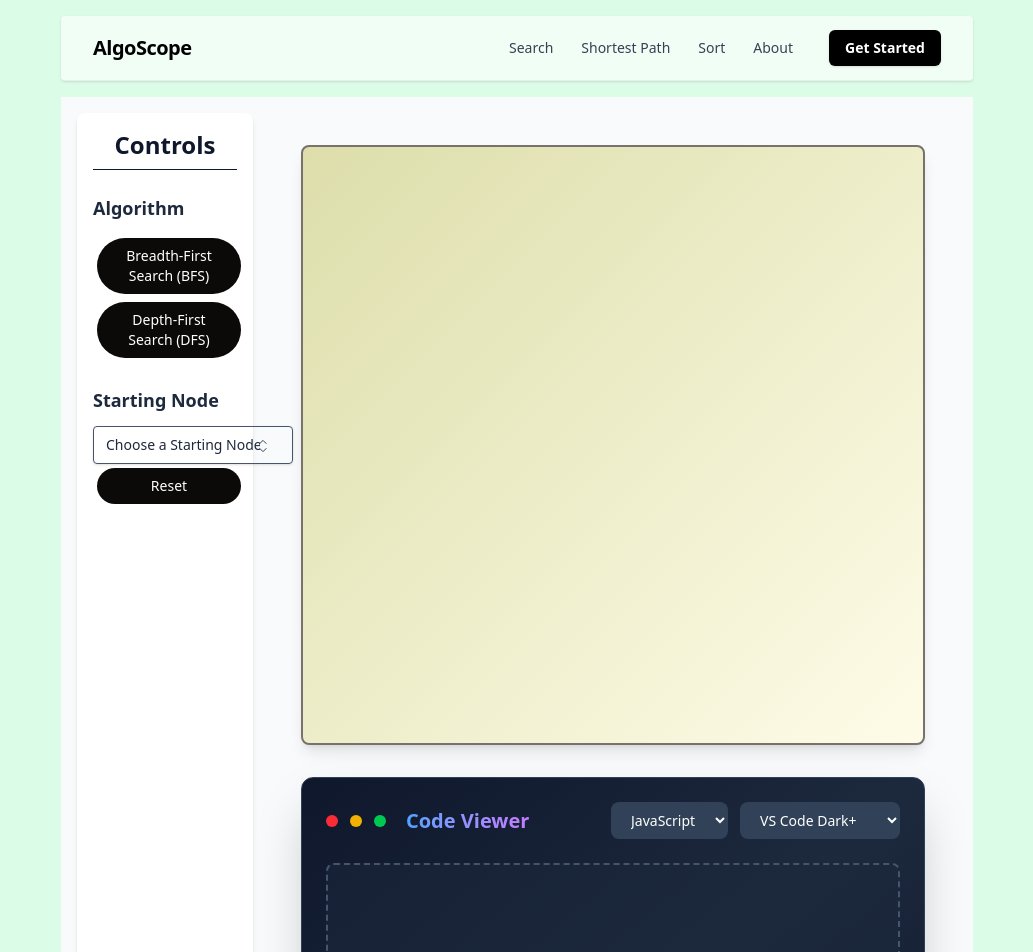
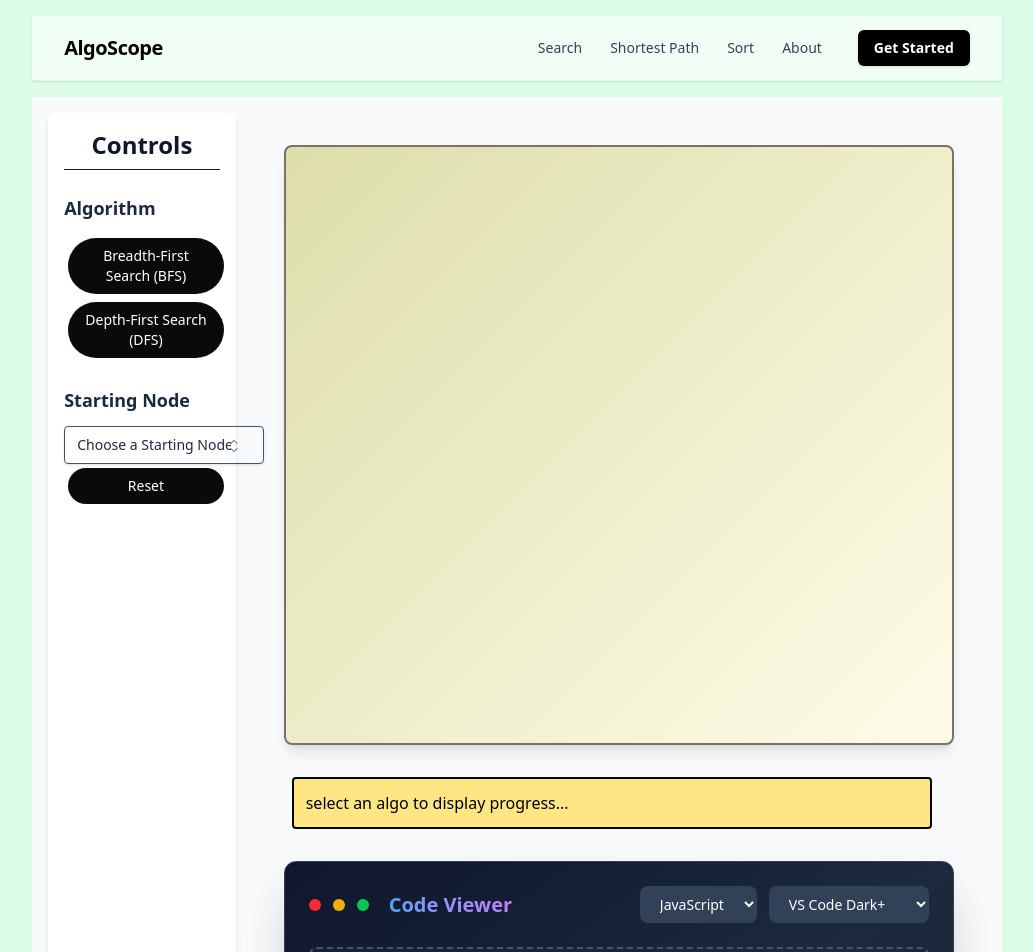
Before and after one commit to bim-adi/AlgoScope, a React (Vite) app: page /search in a window 1280 px wide. Shown: the top 952 px of the page, without its empty margins (123-1156 px from the left). Built offline with nearby package versions, Linux system fonts and the light colour scheme.

Commit message:
status-message-feat-add

```diff
--- /dev/null
+++ b/src/components/StatusDisplay.jsx
@@ -0,0 +1,13 @@
+import React from 'react'
+
+const StatusDisplay = ({ message }) => {
+  return (
+    <>
+    <div className='bg-amber-200 border-2 rounded w-[50vw] ml-10 p-3'>
+      <div>{message}</div>
+    </div>
+    </>
+  )
+}
+
+export default StatusDisplay
--- a/src/components/searchAlgo/CanvasSearching.jsx
+++ b/src/components/searchAlgo/CanvasSearching.jsx
@@ -1,10 +1,12 @@
-import React, { useEffect, useRef } from 'react'
+import React, { useEffect, useRef, useState } from 'react'
+import StatusDisplay from '../StatusDisplay'
 
 export const CanvasSearching = ({ algorithm, vertex }) => {
   const containerRef = useRef(null)
   const networkRef = useRef(null)
   const nodesRef = useRef(null)
   const edgesRef = useRef(null)
+  const [status, setStatus] = useState('select an algo to display progress...');
 
   // initialize network
   useEffect(() => {
@@ -78,7 +80,7 @@ export const CanvasSearching = ({ algorithm, vertex }) => {
           highlight: { background: '#8ABB6C', border: '#000000' },
         },
         font: {
-          size: 10,
+          size: 20,
           color: '#3E3F29',
           face: 'Arial',
           bold: true,
@@ -190,7 +192,8 @@ export const CanvasSearching = ({ algorithm, vertex }) => {
           color: { background: '#ff4136', border: '#000000' },
           size: 35,
         })
-
+        console.log(`node ${id} is visited.`);
+        setStatus(`node ${id} is visited.`);
         // Add pulsing effect
         setTimeout(() => {
           nodes.update({ id, size: 30 })
@@ -224,6 +227,7 @@ export const CanvasSearching = ({ algorithm, vertex }) => {
         let node = queue.shift()
         visit(node, delay)
         delay += 1200
+        // console.log(`${node} node has been visited.`)
         ;(adjacency[node] || []).forEach((n) => {
           // Animate edges to neighbors
           if (!visited.has(n)) {
@@ -297,6 +301,7 @@ export const CanvasSearching = ({ algorithm, vertex }) => {
           background: 'linear-gradient(135deg, #DDDEAB 0%, #fefce8 100%)',
         }}
       />
+      <StatusDisplay message={status}/>
     </>
   )
 }
--- a/src/components/searchAlgo/VisualizerPage.jsx
+++ b/src/components/searchAlgo/VisualizerPage.jsx
@@ -3,6 +3,7 @@ import { CanvasSearching } from './CanvasSearching'
 import { CodeDisplay } from './CodeDisplay'
 import { MenuSelectNodeSearch } from './MenuSelectNodeSearch'
 import { MenuSelectAlgorithm } from './MenuSelectAlgorithm'
+import StatusDisplay from '../StatusDisplay'
 
 export const VisualizerPage = () => {
   const [node, setNode] = useState(null)
```
